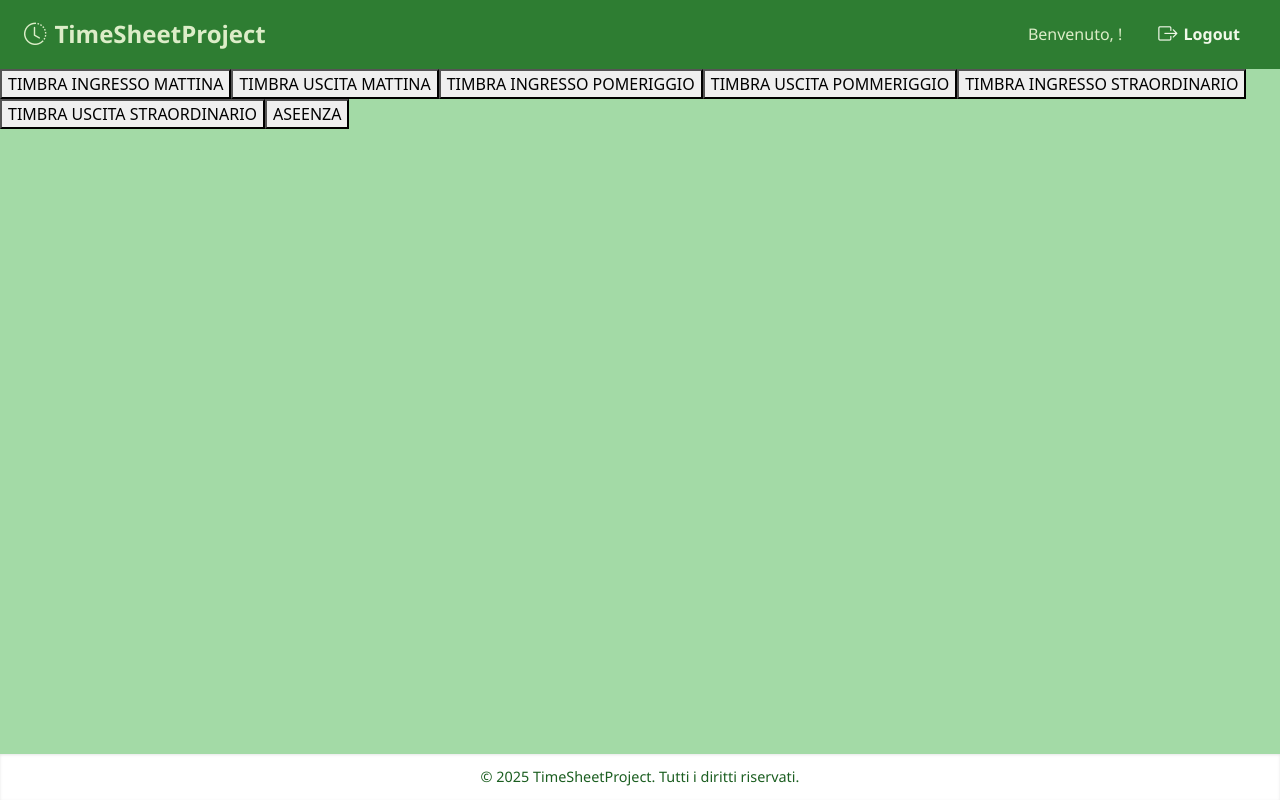
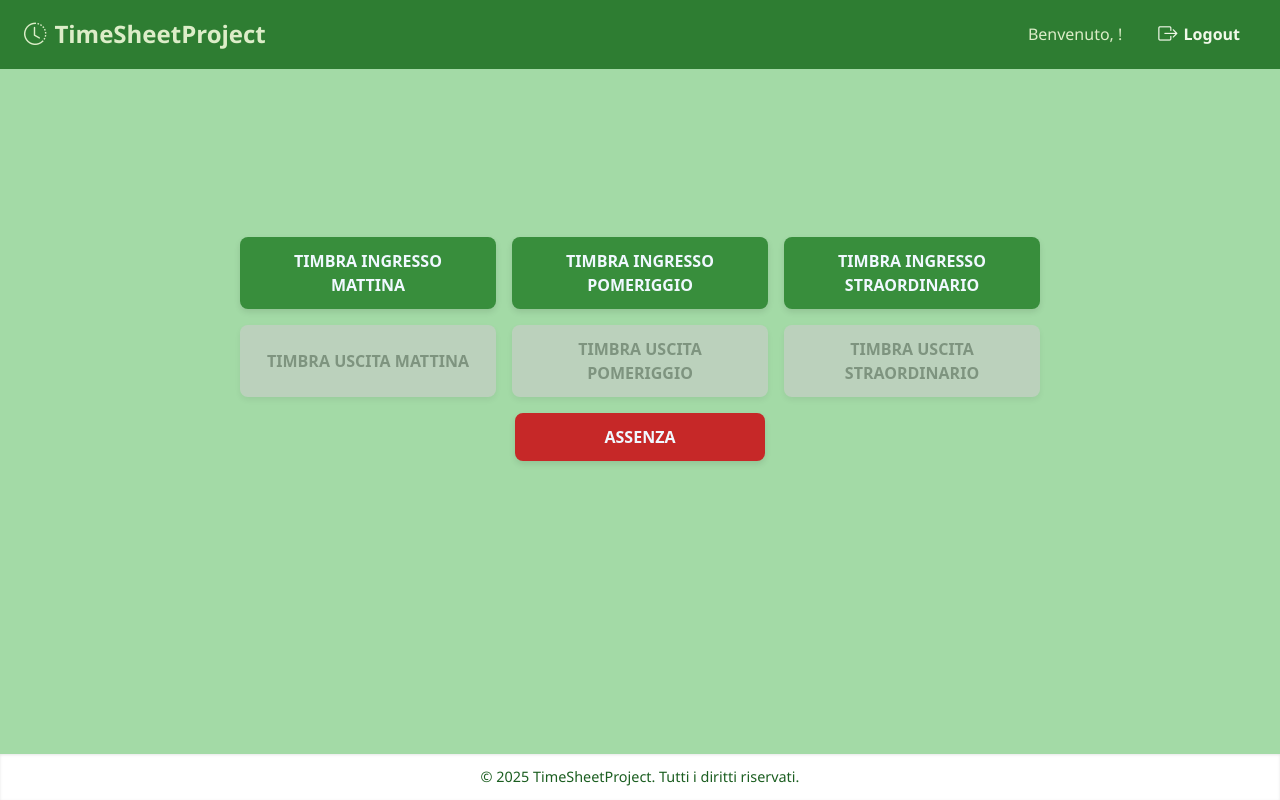
Before and after one commit to Delikatna/TimeSheetAngular, an Angular app: page /timbratura in a window 1280 px wide. Built offline with nearby package versions, Linux system fonts and the light colour scheme; no server answers; sample sign-in values are in the browser's storage.

Commit message:
bottoni timbratura
Bottoni timbratura

```diff
--- a/src/app/app.module.ts
+++ b/src/app/app.module.ts
@@ -17,7 +17,6 @@ import { CoreModule } from './core/core.module';
     AppComponent,
     RegistrazioneComponent,
     LoginComponent,
-    TimbraturaComponent,
     AccessoNegatoComponent,
     WelcomeComponent
   ],
--- a/src/app/componenti/timbratura/timbratura.component.css
+++ b/src/app/componenti/timbratura/timbratura.component.css
@@ -0,0 +1,59 @@
+/* Wrapper per centrare tutto nella pagina */
+.timbrature-wrapper {
+  display: flex;
+  justify-content: center;
+  align-items: center;
+  min-height: 70vh;
+  padding: 20px;
+}
+
+/* Container con griglia */
+.timbrature-container {
+  display: grid;
+  grid-template-columns: repeat(auto-fit, minmax(250px, 1fr));
+  gap: 16px;
+  max-width: 800px;
+  width: 100%;
+}
+
+/* Stile base per tutti i bottoni */
+.timbratura-btn {
+  background-color: #388e3c;
+  color: aliceblue;
+  border: none;
+  padding: 12px 16px;
+  font-size: 1rem;
+  font-weight: 600;
+  border-radius: 8px;
+  cursor: pointer;
+  transition: background-color 0.3s ease, transform 0.2s ease;
+  box-shadow: 0 3px 6px rgba(0, 0, 0, 0.1);
+  width: 100%;
+  text-align: center;
+}
+
+/* Effetto hover */
+.timbratura-btn:hover {
+  background-color: #43a047;
+  transform: scale(1.02);
+}
+
+/* Bottone speciale per ASSENZA */
+.assenza-btn {
+  background-color: #c62828;
+  grid-column: 1 / -1; /* occupa l’intera riga */
+  justify-self: center; /* centra orizzontalmente */
+  width: 250px; /* larghezza fissa per centrarlo */
+}
+
+.assenza-btn:hover {
+  background-color: #e53935;
+}
+
+button:disabled {
+  background-color: #ccc;       /* grigio chiaro */
+  color: #666;                  /* testo più scuro ma “spento” */
+  cursor: not-allowed;          /* cambia il cursore per segnalare disabilitato */
+  opacity: 0.6;                 /* leggermente trasparente */
+  pointer-events: none;         /* blocca eventi */
+}
--- a/src/app/componenti/timbratura/timbratura.component.html
+++ b/src/app/componenti/timbratura/timbratura.component.html
@@ -1,7 +1,47 @@
-<button>TIMBRA INGRESSO MATTINA</button>
-<button>TIMBRA USCITA MATTINA</button>
-<button>TIMBRA INGRESSO POMERIGGIO</button>
-<button>TIMBRA USCITA POMMERIGGIO</button>
-<button>TIMBRA INGRESSO STRAORDINARIO</button>
-<button>TIMBRA USCITA STRAORDINARIO</button>
-<button>ASEENZA</button>
+<div class="timbrature-wrapper">
+  <div class="timbrature-container">
+    <button class="timbratura-btn"
+      [disabled]="!ingressoMattinaAttivo"
+      (click)="cliccaMattina()">
+      TIMBRA INGRESSO MATTINA
+    </button>
+
+    <button class="timbratura-btn"
+      [disabled]="!ingressoPomeriggioAttivo"
+      (click)="cliccaPomeriggio()">
+      TIMBRA INGRESSO POMERIGGIO
+    </button>
+
+    <button class="timbratura-btn"
+      [disabled]="!ingressoStraordinarioAttivo"
+      (click)="cliccaStraordinario()">
+      TIMBRA INGRESSO STRAORDINARIO
+    </button>
+
+    <button class="timbratura-btn"
+      [disabled]="!uscitaMattinaAttivo"
+      (click)="cliccaMattina()">
+      TIMBRA USCITA MATTINA
+    </button>
+
+    <button class="timbratura-btn"
+      [disabled]="!uscitaPomeriggioAttivo"
+      (click)="cliccaPomeriggio()">
+      TIMBRA USCITA POMERIGGIO
+    </button>
+
+
+
+    <button class="timbratura-btn"
+      [disabled]="!uscitaStraordinarioAttivo"
+      (click)="cliccaStraordinario()">
+      TIMBRA USCITA STRAORDINARIO
+    </button>
+
+    <button class="timbratura-btn assenza-btn"
+      [disabled]="!assenzaAttiva"
+      (click)="cliccaAssenza()">
+      ASSENZA
+    </button>
+  </div>
+</div>
--- a/src/app/componenti/timbratura/timbratura.component.ts
+++ b/src/app/componenti/timbratura/timbratura.component.ts
@@ -1,5 +1,6 @@
 import { Component, OnInit } from '@angular/core';
 import { AuthService } from 'src/app/services/auth.service';
+import { TimbraturaService } from 'src/app/services/timbratura.service';
 
 @Component({
   selector: 'app-timbratura',
@@ -9,8 +10,147 @@ import { AuthService } from 'src/app/services/auth.service';
 export class TimbraturaComponent implements OnInit{
  ruoloHR = false;
 
-  constructor(private authService: AuthService){}
+  ingressoMattinaAttivo = true;
+  uscitaMattinaAttivo = false;
+
+  ingressoPomeriggioAttivo = true;
+  uscitaPomeriggioAttivo = false;
+
+  ingressoStraordinarioAttivo = true;
+  uscitaStraordinarioAttivo = false;
+
+   assenzaAttiva = true;
+
+
+
+  constructor(private timbraturaService: TimbraturaService,private authService: AuthService){}
+
   ngOnInit(): void {
-    this.ruoloHR = this.authService.hasRole('HR');
+  const oggi = new Date().toISOString().split('T')[0]; // yyyy-mm-dd
+  const statoSalvato = localStorage.getItem('statoBottoni');
+
+  if (statoSalvato) {
+    const stato = JSON.parse(statoSalvato);
+
+    if (stato.data === oggi) {
+      // 🔁 Stesso giorno → ripristina stato salvato
+      this.ingressoMattinaAttivo = stato.ingressoMattinaAttivo;
+      this.uscitaMattinaAttivo = stato.uscitaMattinaAttivo;
+      this.ingressoPomeriggioAttivo = stato.ingressoPomeriggioAttivo;
+      this.uscitaPomeriggioAttivo = stato.uscitaPomeriggioAttivo;
+      this.ingressoStraordinarioAttivo = stato.ingressoStraordinarioAttivo;
+      this.uscitaStraordinarioAttivo = stato.uscitaStraordinarioAttivo;
+      this.assenzaAttiva = stato.assenzaAttiva;
+    } else {
+      // 📅 Nuovo giorno → resetta bottoni
+      this.resettaStatoBottoni();
+      this.salvaStatoBottoni();
+    }
+  } else {
+    // Nessuno stato salvato → inizializza e salva
+    this.salvaStatoBottoni();
   }
+
+  this.ruoloHR = this.authService.hasRole('HR');
 }
+
+cliccaMattina() {
+  this.timbraturaService.timbraMattina().subscribe({
+    next: (res) => {
+      alert(res);
+
+      if (this.ingressoMattinaAttivo) {
+        this.ingressoMattinaAttivo = false;
+        this.uscitaMattinaAttivo = true;
+      } else {
+        this.ingressoMattinaAttivo = true;
+        this.uscitaMattinaAttivo = false;
+      }
+      this.salvaStatoBottoni();
+    },
+    error: () => alert('Errore durante la timbratura mattina')
+  });
+}
+
+cliccaPomeriggio() {
+  this.timbraturaService.timbraPomeriggio().subscribe({
+    next: (res) => {
+      alert(res);
+      if (this.ingressoPomeriggioAttivo) {
+        this.ingressoPomeriggioAttivo = false;
+        this.uscitaPomeriggioAttivo = true;
+      } else {
+        this.ingressoPomeriggioAttivo = true;
+        this.uscitaPomeriggioAttivo = false;
+      }
+      this.salvaStatoBottoni();
+    },
+    error: () => alert('Errore durante la timbratura pomeriggio')
+  });
+}
+
+cliccaStraordinario() {
+  this.timbraturaService.timbraStraordinario().subscribe({
+    next: (res) => {
+      alert(res);
+      if (this.ingressoStraordinarioAttivo) {
+        this.ingressoStraordinarioAttivo = false;
+        this.uscitaStraordinarioAttivo = true;
+      } else {
+        this.ingressoStraordinarioAttivo = true;
+        this.uscitaStraordinarioAttivo = false;
+      }
+      this.salvaStatoBottoni();
+    },
+    error: () => alert('Errore durante la timbratura straordinario')
+  });
+}
+
+
+
+
+
+  cliccaAssenza() {
+
+    this.ingressoMattinaAttivo = false;
+    this.uscitaMattinaAttivo = false;
+
+    this.ingressoPomeriggioAttivo = false;
+    this.uscitaPomeriggioAttivo = false;
+
+    this.ingressoStraordinarioAttivo = false;
+    this.uscitaStraordinarioAttivo = false;
+
+    alert('Hai segnato l\'assenza!');
+    this.salvaStatoBottoni();
+  }
+
+  salvaStatoBottoni() {
+  const stato = {
+    ingressoMattinaAttivo: this.ingressoMattinaAttivo,
+    uscitaMattinaAttivo: this.uscitaMattinaAttivo,
+    ingressoPomeriggioAttivo: this.ingressoPomeriggioAttivo,
+    uscitaPomeriggioAttivo: this.uscitaPomeriggioAttivo,
+    ingressoStraordinarioAttivo: this.ingressoStraordinarioAttivo,
+    uscitaStraordinarioAttivo: this.uscitaStraordinarioAttivo,
+    assenzaAttiva: this.assenzaAttiva,
+    data: new Date().toISOString().split('T')[0] // 👈 salva solo yyyy-mm-dd
+  };
+  localStorage.setItem('statoBottoni', JSON.stringify(stato));
+}
+
+resettaStatoBottoni() {
+  this.ingressoMattinaAttivo = true;
+  this.uscitaMattinaAttivo = false;
+
+  this.ingressoPomeriggioAttivo = true;
+  this.uscitaPomeriggioAttivo = false;
+
+  this.ingressoStraordinarioAttivo = true;
+  this.uscitaStraordinarioAttivo = false;
+
+  this.assenzaAttiva = true;
+}
+
+
+}
--- a/src/app/services/auth.service.ts
+++ b/src/app/services/auth.service.ts
@@ -23,9 +23,12 @@ export class AuthService {
   this.authStatus.next(status);
 }
 
-  register(data: RegistrazioneDto): Observable<any> {
-    return this.http.post(`${this.apiRegistrazioneUrl}/registrazione`, data);
+    register(data: RegistrazioneDto): Observable<any> {
+    const token = localStorage.getItem('token');
+    const headers = new HttpHeaders().set('Authorization',`Bearer ${token}`);
+    return this.http.post(`${this.apiRegistrazioneUrl}/registrazione`, data, { headers });
   }
+
 
   login(credentials: AuthRequest): Observable<AuthResponse> {
   return this.http.post<AuthResponse>(`${this.apiUrl}/login`, credentials).pipe(
--- /dev/null
+++ b/src/app/services/timbratura.service.ts
@@ -0,0 +1,32 @@
+import { HttpClient, HttpHeaders } from '@angular/common/http';
+import { Injectable } from '@angular/core';
+import { Observable } from 'rxjs/internal/Observable';
+
+@Injectable({
+  providedIn: 'root'
+})
+export class TimbraturaService {
+  private baseUrl = 'http://localhost:8081/api/timbratura';
+
+  constructor(private http:HttpClient) { }
+
+  private getAuthHeaders(): HttpHeaders {
+    const token = localStorage.getItem('token');
+    return new HttpHeaders({
+      'Authorization': `Bearer ${token}`
+    });
+  }
+
+timbraMattina(): Observable<any> {
+  return this.http.post(`${this.baseUrl}/mattina`, {}, { headers: this.getAuthHeaders() });
+}
+
+timbraPomeriggio(): Observable<any> {
+  return this.http.post(`${this.baseUrl}/pomeriggio`, {}, { headers: this.getAuthHeaders() });
+}
+
+timbraStraordinario(): Observable<any> {
+  return this.http.post(`${this.baseUrl}/straordinario`, {}, { headers: this.getAuthHeaders() });
+}
+
+}
--- a/src/app/services/utente.service.ts
+++ b/src/app/services/utente.service.ts
@@ -1,4 +1,4 @@
-import { HttpClient } from '@angular/common/http';
+import { HttpClient, HttpHeaders } from '@angular/common/http';
 import { Injectable } from '@angular/core';
 import { Observable } from 'rxjs';
 import { Utente } from '../model/utente.model';
@@ -13,7 +13,11 @@ export class UtenteService {
 
   private apiUrl='http://localhost:8081/api/hr'
 
-  getUtenteById(id:string):Observable<AnagraficaUtente>{
-    return this.http.get<AnagraficaUtente>(`${this.apiUrl}/${id}`);
-  }
+  getUtenteById(id: string): Observable<AnagraficaUtente> {
+  const token = localStorage.getItem('token') || '';
+  const headers = new HttpHeaders({
+    'Authorization': `Bearer ${token}`
+  });
+  return this.http.get<AnagraficaUtente>(`${this.apiUrl}/${id}`, { headers });
 }
+}
```
Also changed, not shown: src/app/componenti/registrazione/registrazione.component.ts (line endings or trailing spaces).
